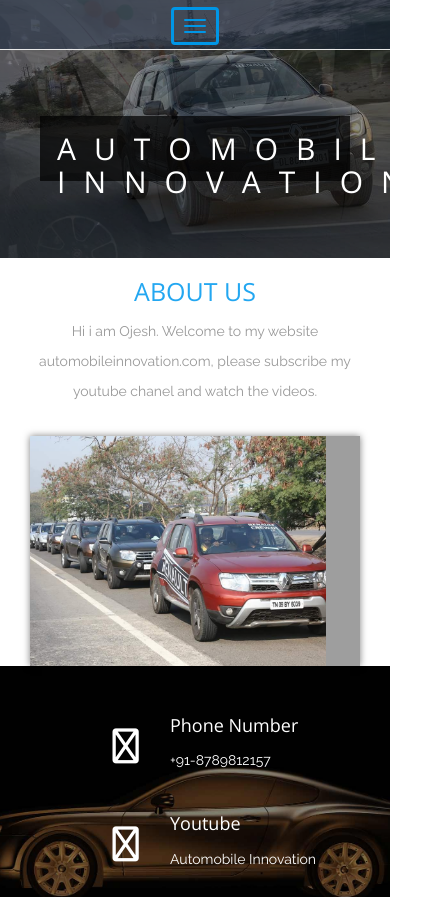
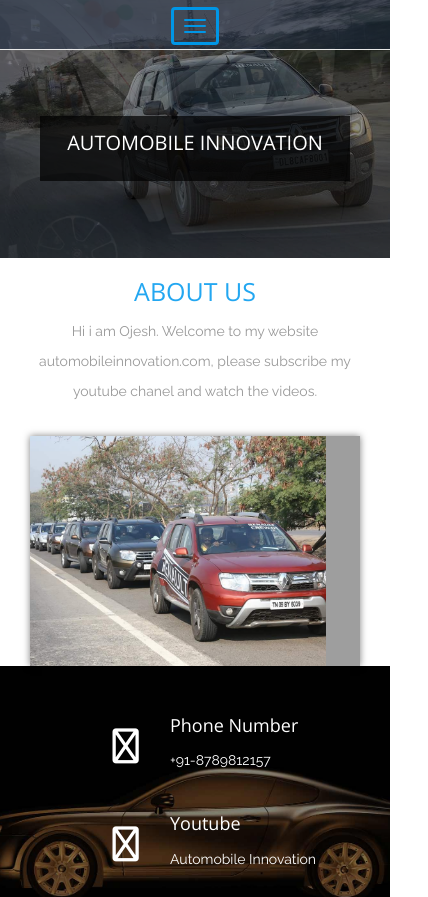
Before and after one commit to kislaybanty/auto, a plain HTML site: page index.html in a window 390 px wide. Shown: the top 897 px of the page, 428 px wide, since content can reach past the window. Drawn offline with nearby package versions, Linux system fonts and the light colour scheme; grey boxes are pictures that could not be loaded.

Commit message:
Update style.css

```diff
--- a/css/style.css
+++ b/css/style.css
@@ -1726,9 +1726,9 @@ a.logo-w3ls {
     height: 65px;
 }
 a.logo-w3ls h1 {
-    font-size: 30px;
-    letter-spacing: 18px;
-    margin: 16px 0 0 17px;
+    font-size: 20px;
+    letter-spacing: 0px;
+    margin: 16px 0 0 0;
 }
 .logo-agileits {
     top: 47%;
```
